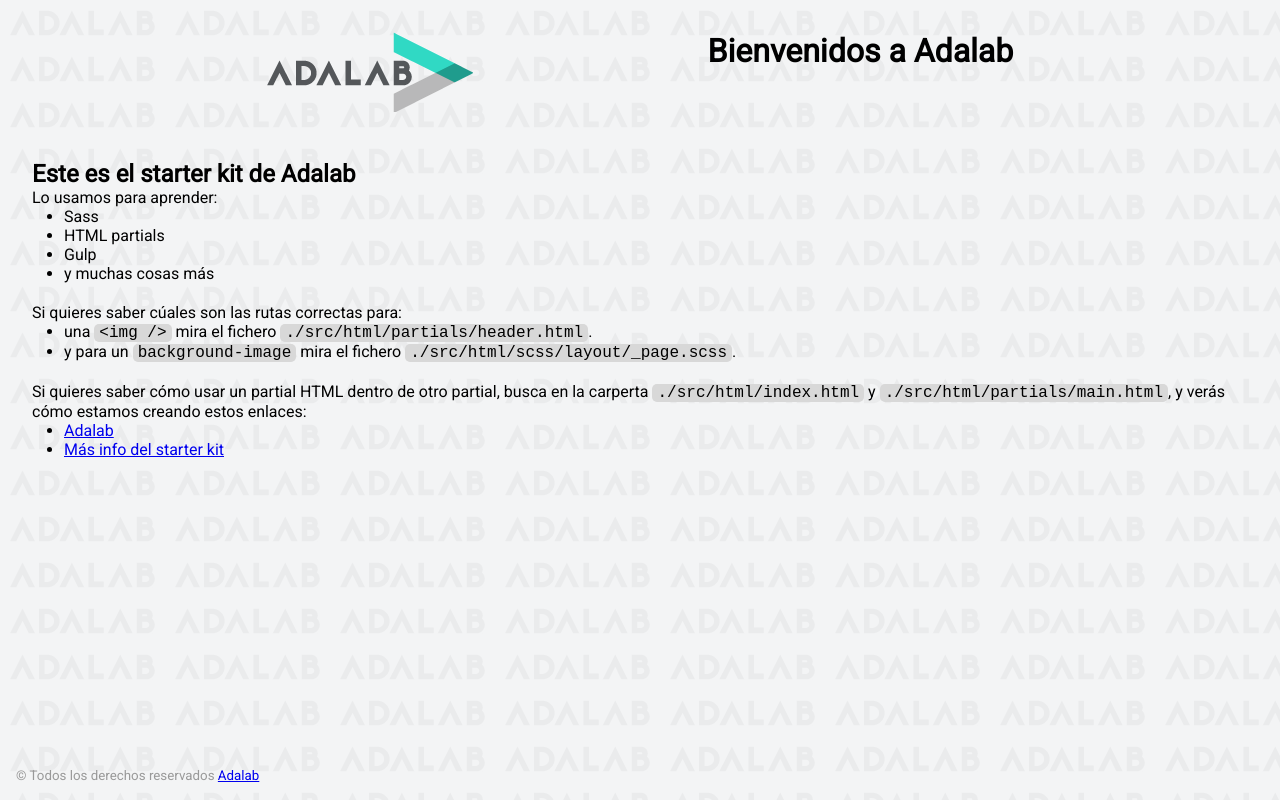
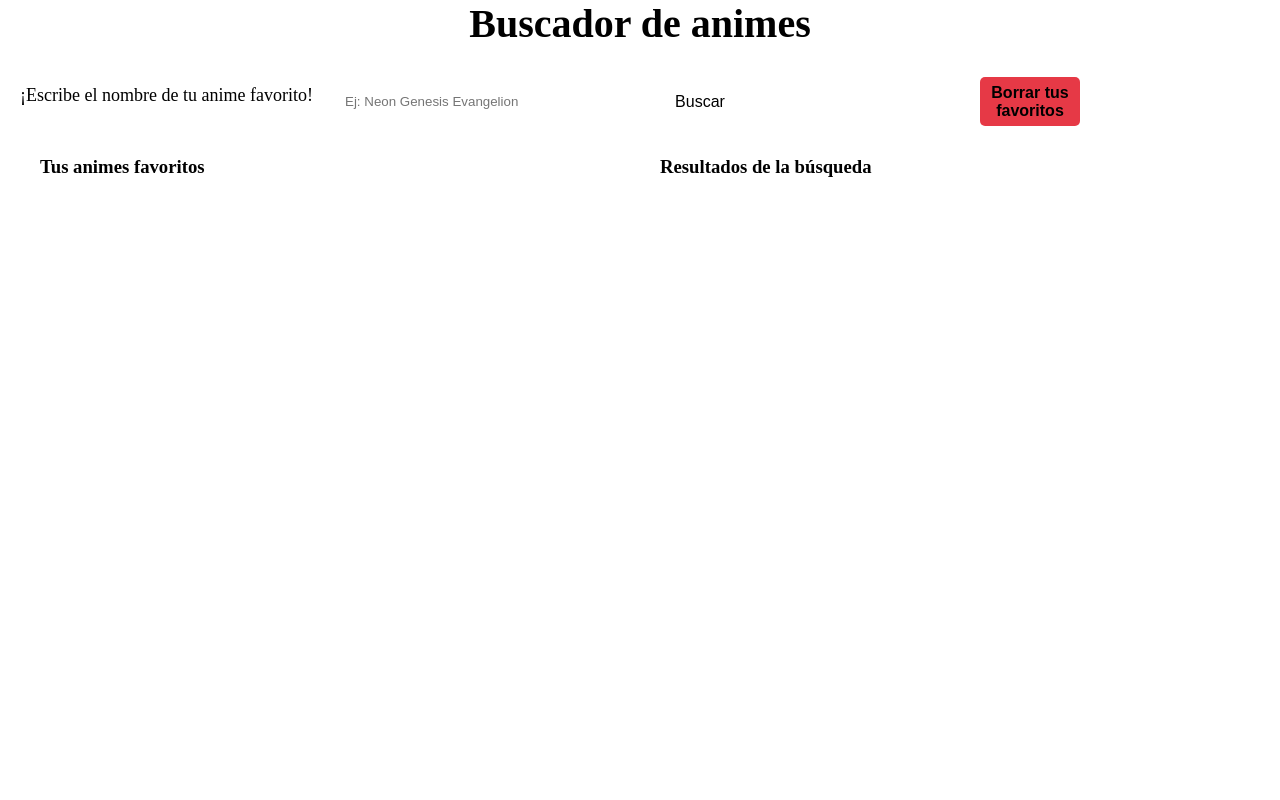
Before and after one commit to Adalab/modulo-2-evaluacion-final-NadiaMonzon, a website: page docs/index.html in a window 1280 px wide. Drawn offline with Linux system fonts and the light colour scheme.

Commit message:
run docs

```diff
--- a/docs/index.html
+++ b/docs/index.html
@@ -3,66 +3,62 @@
   <head>
     <meta charset="UTF-8" />
     <meta name="viewport" content="width=device-width, initial-scale=1" />
-    <title>Adalab Web Starter Kit</title>
+    <title>Evaluación final del módulo 2</title>
     <link href="https://fonts.googleapis.com/css?family=Roboto&display=swap" rel="stylesheet" />
+    <link rel="stylesheet" href="https://use.fontawesome.com/releases/v5.8.1/css/all.css" integrity="sha384-50oBUHEmvpQ+1lW4y57PTFmhCaXp0ML5d60M1M7uH2+nqUivzIebhndOJK28anvf" crossorigin="anonymous">
     <link rel="stylesheet" href="./assets/css/main.css" />
-    <link rel="icon" href="./assets/images/favicon.png" />
   </head>
 
   <body>
-    <div class="page">
-      <header class="page__header">
-        <img src="./assets/images/logo-adalab.png" alt="Adalab">
-        <h1>Bienvenidos a Adalab</h1>
+      <header class="header">
+        <h1 class="header__title">Buscador de animes</h1>
       </header>
 
-      <main class="page__main">
-        <h2>Este es el starter kit de Adalab</h2>
-        <p>Lo usamos para aprender:</p>
-        <ul class="main__list">
-          <li>Sass</li>
-          <li>HTML partials</li>
-          <li>Gulp</li>
-          <li>y muchas cosas más</li>
-        </ul>
-        <p>Si quieres saber cúales son las rutas correctas para:</p>
-        <ul class="main__list">
-          <li>
-            una <code class="code">&lt;img /&gt;</code> mira el fichero
-            <code class="code">./src/html/partials/header.html</code>.
-          </li>
-          <li>
-            y para un <code class="code">background-image</code> mira el fichero
-            <code class="code">./src/html/scss/layout/_page.scss</code>.
-          </li>
-        </ul>
-        <p>
-          Si quieres saber cómo usar un partial HTML dentro de otro partial, busca en la carperta
-          <code class="code">./src/html/index.html</code> y
-          <code class="code">./src/html/partials/main.html</code>, y verás cómo estamos creando estos
-          enlaces:
-        </p>
-        <ul class="main__list">
-          <li>
-            <a class="link__adalab" href="https://adalab.es">Adalab</a>
+      <main class="main">
+        <form action="" class="main__form">
+          <label for="title" class="main__form--label">¡Escribe el nombre de tu anime favorito!</label>
+          <input type="text" name="title" placeholder="Ej: Neon Genesis Evangelion" class="main__form--input js_input">
+          <button class="main__form--search js_search-btn">Buscar</button>
+          <button class="main__form--reset js_reset-btn open-modal" data-open="modal1">Borrar tus favoritos</button>
+        </form>
 
-          </li>
-          <li>
-            <a class="" href="./more-info.html">Más info del starter kit</a>
+      <!-- modal tomado de https://codepen.io/tutsplus/pen/vqRXPv   -->
 
-          </li>
-        </ul>
+        <!-- <div class="modal" id="modal1" data-animation="slideInOutLeft">
+          <div class="modal-dialog">
+            <header class="modal-header">
+              ¿Estás segura de que quieres borrar toda tu lista de animes favoritos?
+              <button class="close-modal" aria-label="close modal" data-close>
+                ✕
+              </button>
+            </header>
+            <section class="modal-content">
+              <p><strong>Presiona ✕, ESC, o click por fuera de la ventana para cerrarla</strong></p>
+              <button>Borrar</button>
+              <button>Cancelar</button>
+            </section>
+          </div>
+        </div> -->
+
+        <!-- fin del modal   -->
+
+        <section class="main__section">
+          <article class="container-fav">
+            <h3>Tus animes favoritos</h3>
+            <ul class="main__section--favlist js_fav">
+
+              <li class="anime js_fav-anime"></li>
+            </ul>
+          </article>
+          <article class="container-results">
+            <h3>Resultados de la búsqueda</h3>
+            <ul class="main__section--resultlist js_result">
+            </ul>
+
+          </article>
+        </section>
       </main>
 
-      <footer class="page__footer">
-        <small>
-          &copy; Todos los derechos reservados
-          <a class="link__adalab" href="https://adalab.es">Adalab</a>
-
-        </small>
-      </footer>
-
-    </div>
     <script src="./assets/js/main.js"></script>
   </body>
 </html>
--- a/src/js/main.js
+++ b/src/js/main.js
@@ -54,11 +54,12 @@
     for (const oneFavAnime of favAnimes) {
         favAnimeHTML += `<li class="anime js_anime" id="${oneFavAnime.mal_id}">`
         favAnimeHTML += `<h2 class="anime__title">${oneFavAnime.title}</h2>`
-
+        favAnimeHTML += `<i class="fa-regular fa-circle-xmark fa-xl"></i>`
         if(oneFavAnime.images.jpg.image_url === brokenImg){
             oneFavAnime.images.jpg.image_url = newImg
         }
-        favAnimeHTML +=`<img class="anime__cover" src="${oneFavAnime.images.jpg.image_url}" alt="Cover of ${oneFavAnime.title} "> </li>`
+        favAnimeHTML +=`<img class="anime__cover" src="${oneFavAnime.images.jpg.image_url}" alt="Cover of ${oneFavAnime.title} "> </li> `
+
     }
     favList.innerHTML = favAnimeHTML
     listenerAnimes()
@@ -99,6 +100,12 @@
     renderAnimes();
 }
 
+function resetData () {
+    localStorage.removeItem('data')
+}
+
+resetBtn.addEventListener('click', resetData)
+
 function onLoad () {
     const dataLS = JSON.parse(localStorage.getItem('data'))
     if (dataLS){
--- a/src/scss/layout/_page.scss
+++ b/src/scss/layout/_page.scss
@@ -24,10 +24,11 @@
         }
         &--reset{
             margin: 0 70px 30px 20px;
-            width: 80px;
+            width: 100px;
             font-size: 16px;
             padding: 5px;
             border-radius: 5px;
+            background-color: #e63946;
 
         }
     }
@@ -55,7 +56,7 @@
     justify-content: center;
     align-items: center;
     &-fav{
-    background-color: red;
+    background-color: #FFAFCC;
     }
     &__title{
         font-size: 30px;
@@ -65,3 +66,17 @@
         height: 300px;
     }
 }
+
+// Estilos del modal
+button {
+    cursor: pointer;
+    background: transparent;
+    border: none;
+    outline: none;
+    font-size: inherit;
+  }
+
+
+  .open-modal {
+    font-weight: bold;
+  }
```
Also changed, not shown: docs/assets/js/main.js (+1 -1 lines), docs/more-info.html (deleted, +0 -37 lines), src/html/index.html (+1 -0 lines), src/html/partials/main.html (+22 -1 lines), docs/assets/css/main.css, docs/assets/images/bg-adalab.png (deleted), docs/assets/images/favicon.png (deleted), docs/assets/images/logo-adalab.png (deleted).
